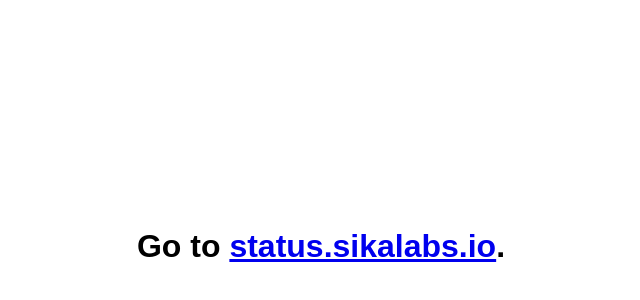
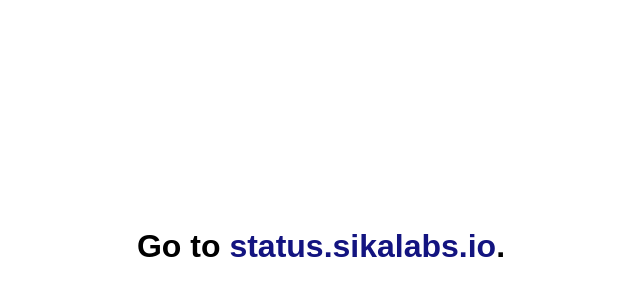
Before and after one commit to sikalabs/status.sikalabs.com, a plain HTML site: page index.html in a window 1280 px wide. Shown: the part 154-454 px from the top of the page, without its empty margins (319-959 px from the left). Drawn offline with Linux system fonts and the light colour scheme.

Commit message:
feat: Add styles to links

```diff
--- a/index.html
+++ b/index.html
@@ -5,6 +5,10 @@
     body {
       margin: 0;
       font-family: Arial, Helvetica, sans-serif;
+    }
+    a {
+      text-decoration: none;
+      color: #131480;
     }
     .centered-text {
       display: flex;
```
